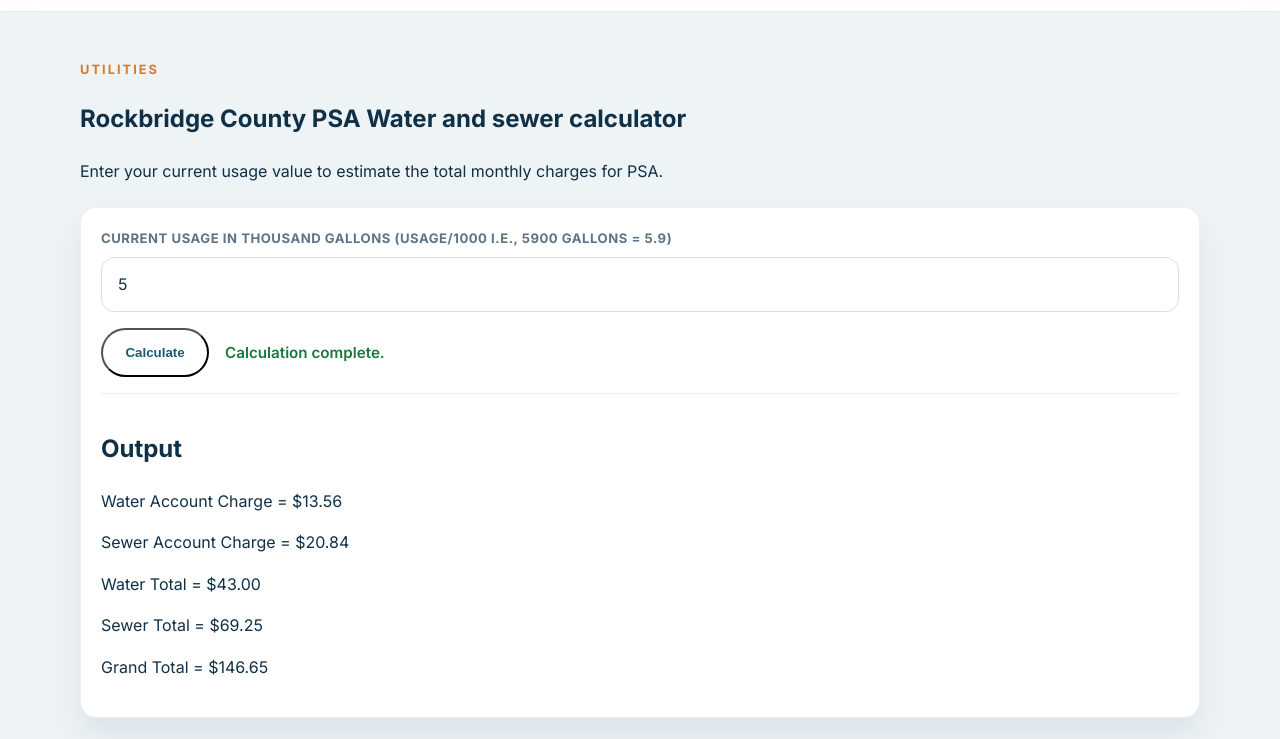
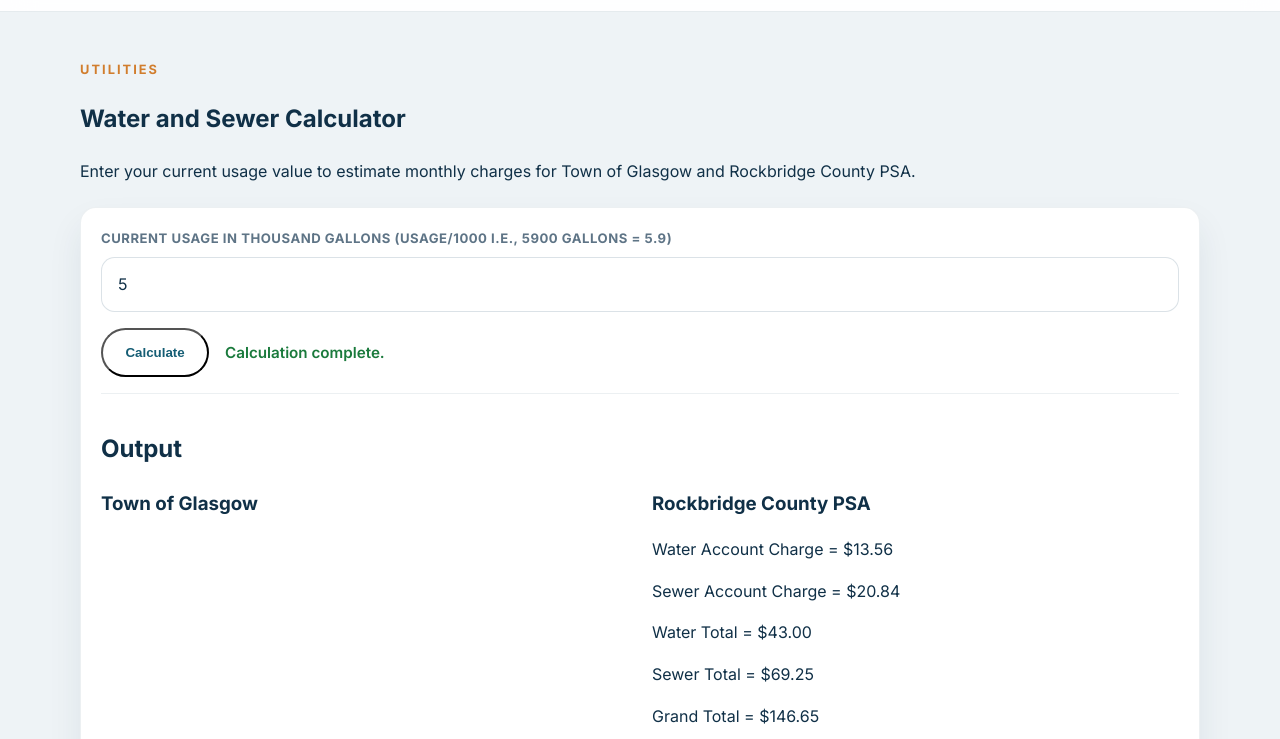
Before and after one commit to thanosiv/glasgowva, a plain HTML site: page watercalc.html in a window 1280 px wide. Both pictures are taken after typing "5" into the empty fields and a click on the button "Calculate". Shown: the part 61-800 px from the top of the page. Drawn offline with Linux system fonts and the light colour scheme.

Commit message:
Update watercalc.html

```diff
--- a/watercalc.html
+++ b/watercalc.html
@@ -20,8 +20,8 @@
         <div class="container">
           <div class="section-header">
             <p class="eyebrow">Utilities</p>
-            <h1>Rockbridge County PSA Water and sewer calculator</h1>
-            <p>Enter your current usage value to estimate the total monthly charges for PSA.</p>
+            <h1>Water and Sewer Calculator</h1>
+            <p>Enter your current usage value to estimate monthly charges for Town of Glasgow and Rockbridge County PSA.</p>
           </div>
 
           <article class="card">
@@ -47,11 +47,22 @@
 
             <div id="water-calc-output" class="service-request-status-card hidden" aria-live="polite">
               <h2>Output</h2>
-              <p id="water-account-charge"></p>
-              <p id="sewer-account-charge"></p>
-              <p id="water-total"></p>
-              <p id="sewer-total"></p>
-              <p id="grand-total"></p>
+              <div class="calc-comparison-grid" style="display: grid; grid-template-columns: repeat(auto-fit, minmax(240px, 1fr)); gap: 1.5rem; margin-top: 1rem;">
+                <div class="calc-column">
+                  <h3>Town of Glasgow</h3>
+                  <p id="glasgow-water-charge"></p>
+                  <p id="glasgow-sewer-charge"></p>
+                  <p id="glasgow-grand-total"></p>
+                </div>
+                <div class="calc-column">
+                  <h3>Rockbridge County PSA</h3>
+                  <p id="water-account-charge"></p>
+                  <p id="sewer-account-charge"></p>
+                  <p id="water-total"></p>
+                  <p id="sewer-total"></p>
+                  <p id="grand-total"></p>
+                </div>
+              </div>
             </div>
           </article>
         </div>
```
